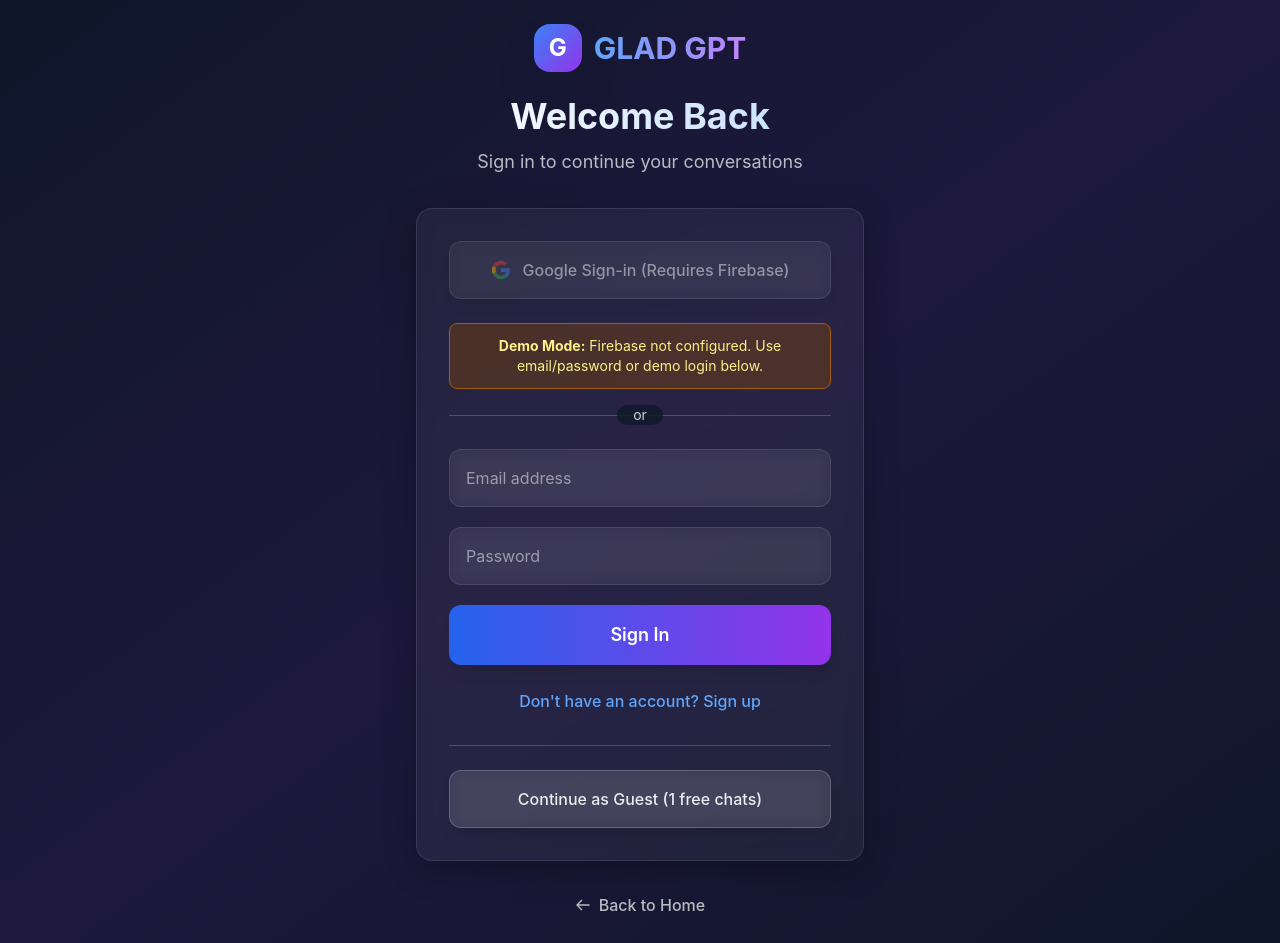
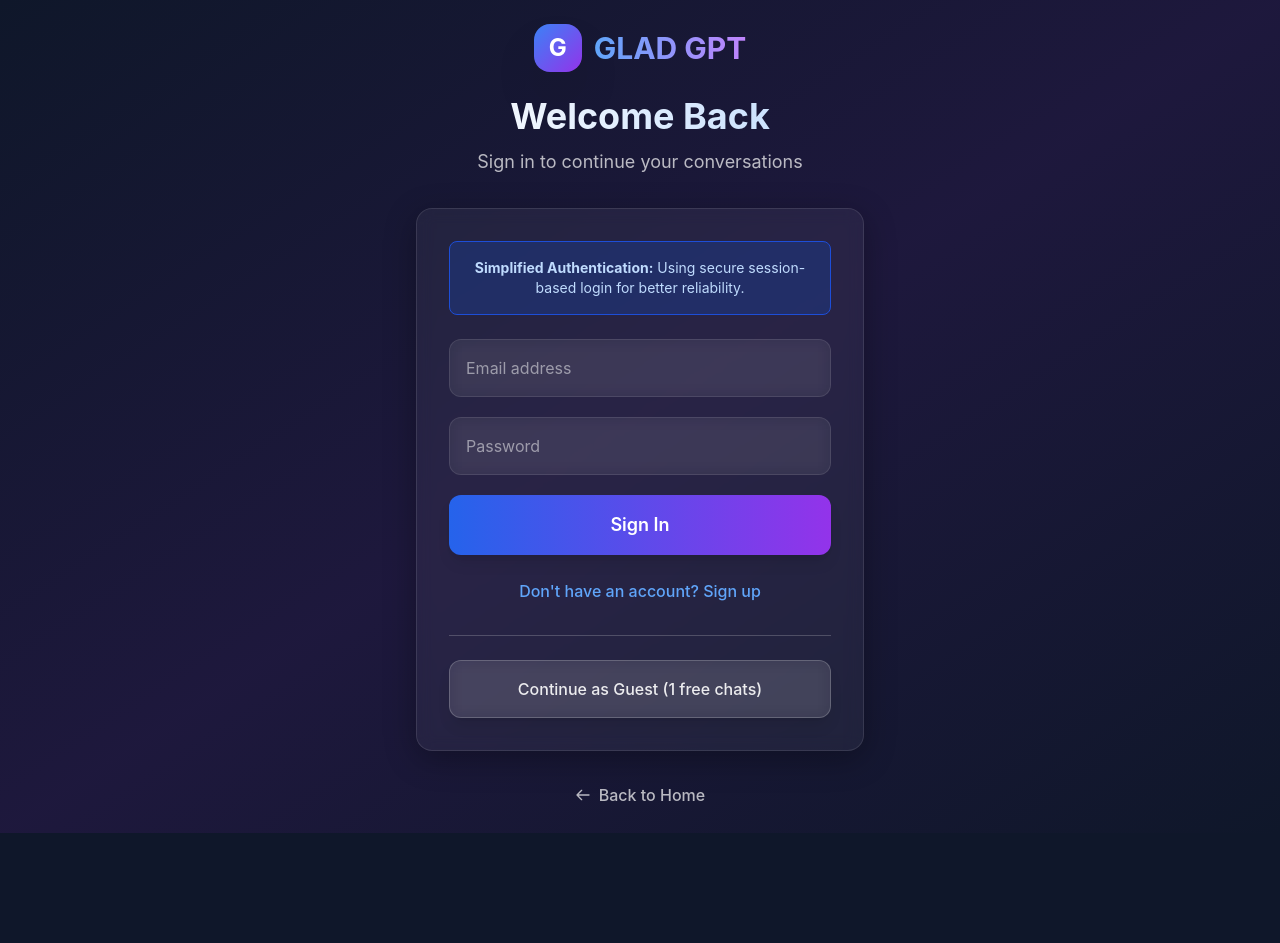
Before and after one commit to amphreyomosh/GLAD_GPT, a Next.js app in the folder client/: page /login in a window 1280 px wide. After the commit the page ends 833 px from the top, so only its background shows below. Built offline with nearby package versions, Linux system fonts and the light colour scheme; no server answers.

Commit message:
Completely removed Firebase dependencies from client, pure session-based auth

```diff
--- a/client/app/login/page.tsx
+++ b/client/app/login/page.tsx
@@ -1,9 +1,7 @@
 "use client";
-import { useState, useEffect } from "react";
+import { useState } from "react";
 import { useRouter } from "next/navigation";
 import Link from "next/link";
-import { createUserWithEmailAndPassword, signInWithEmailAndPassword, signInWithPopup, signInAnonymously } from "firebase/auth";
-import { auth, googleProvider, isFirebaseEnabled } from "@/lib/firebase";
 import { loginWithEmail, loginAsDemo } from "@/lib/api";
 
 export default function LoginPage() {
@@ -13,43 +11,6 @@
   const [loading, setLoading] = useState(false);
   const [error, setError] = useState<string | null>(null);
 
-  async function doGoogle() {
-    if (!isFirebaseEnabled) {
-      setError("Google sign-in requires Firebase configuration. Please check your environment variables or use email/password login.");
-      return;
-    }
-
-    if (!auth || !googleProvider) {
-      setError("Firebase authentication not properly initialized. Please check your configuration.");
-      return;
-    }
-
-    try {
-      setLoading(true);
-      setError(null);
-      console.log('Attempting Google sign-in...');
-      const result = await signInWithPopup(auth, googleProvider);
-      console.log('Google sign-in successful:', result.user.uid);
-      router.push("/chat");
-    } catch (e: any) {
-      console.error('Google sign-in error:', e);
-      let errorMessage = 'Google sign-in failed. ';
-
-      if (e.code === 'auth/popup-closed-by-user') {
-        errorMessage += 'Sign-in was cancelled.';
-      } else if (e.code === 'auth/popup-blocked') {
-        errorMessage += 'Popup was blocked by browser. Please allow popups and try again.';
-      } else if (e.code === 'auth/unauthorized-domain') {
-        errorMessage += 'This domain is not authorized for Google sign-in.';
-      } else {
-        errorMessage += e.message || 'Please try again or use email/password login.';
-      }
-
-      setError(errorMessage);
-    } finally {
-      setLoading(false);
-    }
-  }
 
   async function doEmailAuth(e: React.FormEvent) {
     e.preventDefault();
@@ -130,34 +91,9 @@
             </div>
           )}
 
-          {/* Google Sign In */}
-          <button
-            onClick={doGoogle}
-            disabled={loading || !isFirebaseEnabled}
-            className="w-full mb-6 p-4 glass-button text-white font-medium hover:bg-white/20 disabled:opacity-50 disabled:cursor-not-allowed transition-all duration-300 flex items-center justify-center gap-3 rounded-xl shadow-lg hover:shadow-xl"
-          >
-            <svg className="w-5 h-5" viewBox="0 0 24 24">
-              <path fill="#4285F4" d="M22.56 12.25c0-.78-.07-1.53-.2-2.25H12v4.26h5.92c-.26 1.37-1.04 2.53-2.21 3.31v2.77h3.57c2.08-1.92 3.28-4.74 3.28-8.09z"/>
-              <path fill="#34A853" d="M12 23c2.97 0 5.46-.98 7.28-2.66l-3.57-2.77c-.98.66-2.23 1.06-3.71 1.06-2.86 0-5.29-1.93-6.16-4.53H2.18v2.84C3.99 20.53 7.7 23 12 23z"/>
-              <path fill="#FBBC05" d="M5.84 14.09c-.22-.66-.35-1.36-.35-2.09s.13-1.43.35-2.09V7.07H2.18C1.43 8.55 1 10.22 1 12s.43 3.45 1.18 4.93l2.85-2.22.81-.62z"/>
-              <path fill="#EA4335" d="M12 5.38c1.62 0 3.06.56 4.21 1.64l3.15-3.15C17.45 2.09 14.97 1 12 1 7.7 1 3.99 3.47 2.18 7.07l3.66 2.84c.87-2.6 3.3-4.53 6.16-4.53z"/>
-            </svg>
-            {isFirebaseEnabled ? 'Continue with Google' : 'Google Sign-in (Requires Firebase)'}
-          </button>
-
-          {!isFirebaseEnabled && (
-            <div className="mb-4 p-3 bg-yellow-900/50 border border-yellow-700 rounded-lg text-yellow-200 text-sm text-center">
-              <strong>Demo Mode:</strong> Firebase not configured. Use email/password or demo login below.
-            </div>
-          )}
-
-          <div className="relative mb-6">
-            <div className="absolute inset-0 flex items-center">
-              <div className="w-full border-t border-white/20"></div>
-            </div>
-            <div className="relative flex justify-center text-sm">
-              <span className="px-4 glass-dark text-white/80 rounded-full">or</span>
-            </div>
+          {/* Simplified Authentication Notice */}
+          <div className="mb-6 p-4 bg-blue-900/50 border border-blue-700 rounded-lg text-blue-200 text-sm text-center">
+            <strong>Simplified Authentication:</strong> Using secure session-based login for better reliability.
           </div>
 
           {/* Email Form */}
--- a/client/lib/api.ts
+++ b/client/lib/api.ts
@@ -146,45 +146,10 @@
   return response.json();
 }
 
-// Alias for sendMessage to match chat page expectations
-export async function callChat(message: string, token?: string) {
-  // Try Firebase endpoint first if token is provided
-  if (token) {
-    try {
-      const response = await fetch(`${API_URL}/api/chat`, {
-        method: 'POST',
-        headers: {
-          'Content-Type': 'application/json',
-          Authorization: `Bearer ${token}`,
-        },
-        credentials: 'include',
-        body: JSON.stringify({ message }),
-      });
+// Simplified chat function - always uses session-based authentication
+export async function callChat(message: string) {
+  console.log('Making session-based chat request...');
 
-      if (response.ok) {
-        const result = await response.json();
-        return result.reply || result;
-      }
-
-      // Check if it's a Firebase admin configuration error
-      const error = await response.json().catch(() => ({}));
-      if (error.code === 'FIREBASE_ADMIN_NOT_CONFIGURED' || response.status === 503) {
-        console.log('Firebase admin not configured, falling back to session auth');
-        // Fall through to session-based auth
-      } else {
-        throw new Error(error.message || 'Firebase chat request failed');
-      }
-    } catch (err: any) {
-      if (err.message.includes('FIREBASE_ADMIN_NOT_CONFIGURED')) {
-        console.log('Firebase admin not configured, falling back to session auth');
-        // Fall through to session-based auth
-      } else {
-        throw err;
-      }
-    }
-  }
-
-  // Use session-based endpoint as fallback or primary method
   const response = await fetch(`${API_URL}/api/chat/session`, {
     method: 'POST',
     headers: {
```
Also changed, not shown: client/app/chat/page.tsx (+8 -2 lines).
